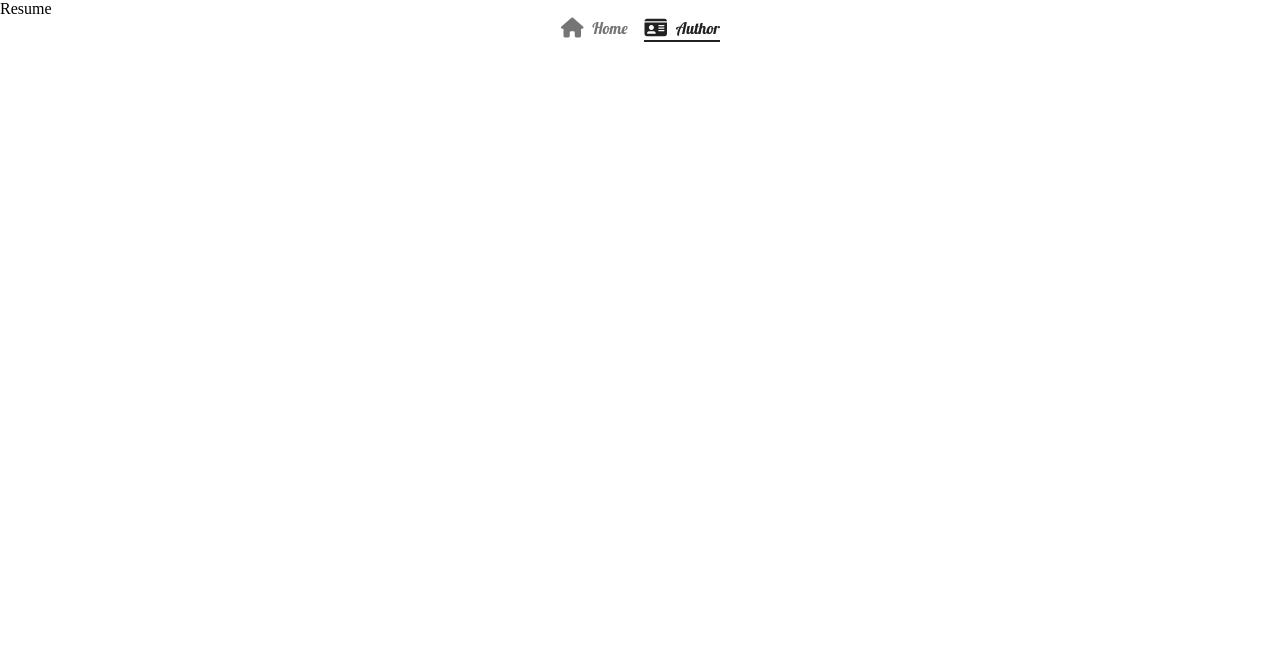
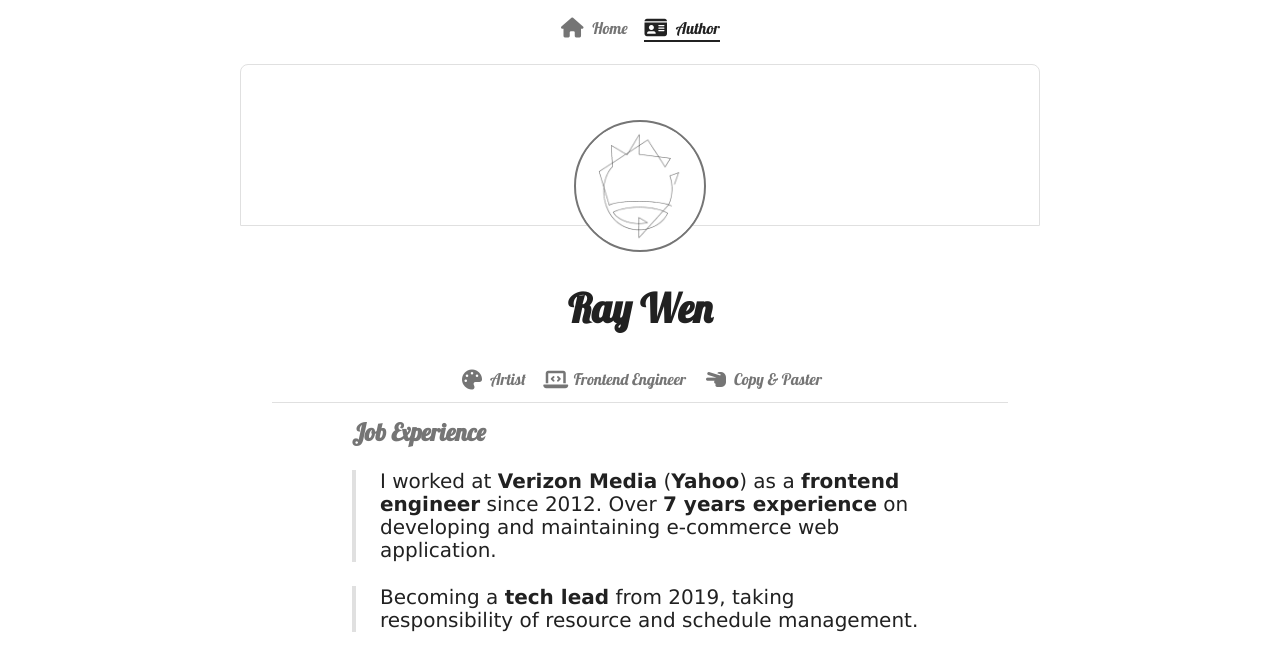
Before and after one commit to expectNothin9/mars, a Next.js app: page /author in a window 1280 px wide. Shown: the top 670 px of the page. Built offline with nearby package versions, Linux system fonts and the light colour scheme.

Commit message:
more content and style of auther page

```diff
--- a/pages/author/index.js
+++ b/pages/author/index.js
@@ -3,16 +3,73 @@ import Head from "next/head";
 import CommonPage from "../../components/CommonPage";
 import UH from "../../components/UH";
 
-export default function Resume() {
+import styles from "./index.module.css";
+import FASIcon from "../../components/FASIcon";
+
+function Profile() {
+  return (
+    <section className={styles.profile}>
+      <div className={styles.banner}></div>
+      <div className={styles.avatar}>
+        <figure>
+          <figcaption>Author's avatar</figcaption>
+          <img src="/images/agln/logo.jpg" alt="Author's avatar" />
+        </figure>
+      </div>
+      <div className={styles["primary-info"]}>
+        <h1>Ray Wen</h1>
+        <ul className={styles["role-list"]}>
+          <li>
+            <FASIcon name="palette" />
+            Artist
+          </li>
+          <li>
+            <FASIcon name="laptop-code" />
+            Frontend Engineer
+          </li>
+          <li>
+            <FASIcon name="hand-scissors" />
+            Copy & Paster
+          </li>
+        </ul>
+      </div>
+    </section>
+  );
+}
+
+function JobExperience() {
+  return (
+    <section id="job-experience" className={styles["job-experience"]}>
+      <h2>
+        <a href="#job-experience">
+          <FASIcon name="link" />
+          Job Experience
+        </a>
+      </h2>
+      <p>
+        I worked at <em>Verizon Media</em> (<em>Yahoo</em>) as a{" "}
+        <em>frontend engineer</em> since 2012. Over <em>7 years experience</em>{" "}
+        on developing and maintaining e-commerce web application.
+      </p>
+      <p>
+        Becoming a <em>tech lead</em> from 2019, taking responsibility of
+        resource and schedule management.
+      </p>
+    </section>
+  );
+}
+
+export default function Author() {
   return (
     <CommonPage>
       <Head>
-        <title>Resume - AGEDLION</title>
+        <title>Author of AGEDLION - Ray Wen</title>
       </Head>
-      <div className="container">
-        <UH />
-        <main>Resume</main>
-      </div>
+      <UH />
+      <main className={styles.author}>
+        <Profile />
+        <JobExperience />
+      </main>
     </CommonPage>
   );
 }
--- /dev/null
+++ b/pages/author/index.module.css
@@ -0,0 +1,131 @@
+.author {
+  padding-top: 4rem;
+}
+
+.profile {
+  max-width: 50rem;
+  margin: auto;
+  position: relative;
+}
+
+.banner {
+  height: 10rem;
+  border-top-left-radius: var(--space-sm);
+  border-top-right-radius: var(--space-sm);
+  border: 1px solid var(--mono-light);
+}
+
+.avatar {
+  position: absolute;
+  top: 3.5rem;
+  left: 50%;
+  width: 8rem;
+  height: 8rem;
+  transform: translateX(-50%);
+  display: flex;
+  justify-content: center;
+  align-items: center;
+  border-radius: 50%;
+  border: 2px solid var(--mono);
+  overflow: hidden;
+}
+
+.avatar figure,
+.avatar img {
+  width: 7rem;
+  height: 7rem;
+}
+
+.avatar figcaption {
+  display: none;
+}
+
+.primary-info {
+  padding-top: var(--space-lg);
+}
+
+.primary-info h1 {
+  padding: var(--space-sm) 0;
+  font-family: Lobster;
+  color: var(--mono-dark);
+  font-size: 2.5rem;
+  text-align: center;
+}
+
+.role-list {
+  --role-i-box: 1.75rem;
+  --role-i: 1.25rem;
+  list-style: none;
+  margin: 0;
+  padding: 0 0 var(--space-sm);
+  margin: 0 var(--space-xl);
+  border-bottom: 1px solid var(--mono-light);
+  display: flex;
+  justify-content: center;
+  font-family: Lobster;
+}
+
+.role-list li {
+  display: flex;
+  align-items: center;
+}
+
+.role-list li:not(:last-child) {
+  margin-right: var(--space-md);
+}
+
+.role-list li i {
+  width: var(--role-i-box);
+  height: var(--role-i-box);
+  font-size: var(--role-i);
+  display: flex;
+  justify-content: center;
+  align-items: center;
+  margin-right: var(--space-xs);
+}
+
+.job-experience {
+  max-width: 40rem;
+  margin: auto;
+}
+
+.job-experience h2 {
+  margin: var(--space-md) 0;
+  padding: 0 var(--space-xl);
+  font-family: Lobster;
+}
+
+.job-experience h2 a {
+  position: relative;
+  color: var(--mono);
+  text-decoration: none;
+  display: block;
+}
+
+.job-experience h2 a:hover {
+  text-decoration: underline;
+}
+
+.job-experience h2 a i {
+  position: absolute;
+  left: calc(var(--space-xl) * -1);
+  color: var(--mono-dark);
+  visibility: hidden;
+}
+
+.job-experience h2:hover a i {
+  visibility: visible;
+}
+
+.job-experience p {
+  margin: var(--space-lg) var(--space-xl);
+  padding-left: var(--space-lg);
+  font-size: 1.25rem;
+  color: var(--mono-dark);
+  border-left: 4px solid var(--mono-light);
+}
+
+.job-experience p em {
+  font-weight: bold;
+  font-style: normal;
+}
--- a/pages/index.module.css
+++ b/pages/index.module.css
@@ -10,9 +10,9 @@
 }
 
 .home h1 {
-  font-family: Arial, Helvetica, sans-serif;
   font-size: 5rem;
-  margin: 1rem 0 0;
+  color: var(--mono-dark);
+  margin-top: 1rem;
   position: relative;
 }
 
@@ -29,7 +29,6 @@
 .home figure img {
   width: 20rem;
   height: 20rem;
-  margin: 0;
 }
 
 .home figure figcaption {
--- a/styles/global.css
+++ b/styles/global.css
@@ -25,4 +25,12 @@ html,
 body,
 body > div {
   height: 100%;
+  color: var(--mono);
+  font-family: Verdana, Geneva, Tahoma, sans-serif;
 }
+
+h1,
+h2,
+figure {
+  margin: 0;
+}
```
Also changed, not shown: 1 other file (tests, documents, lock files or other folders).
